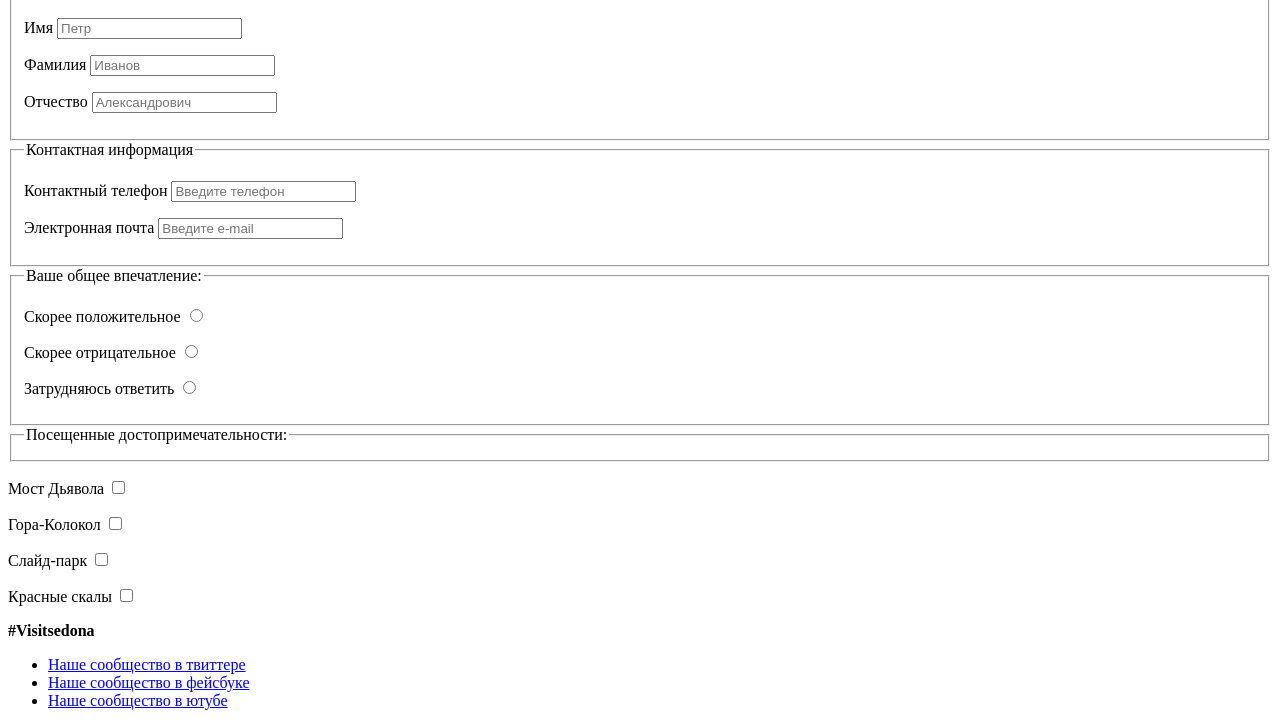
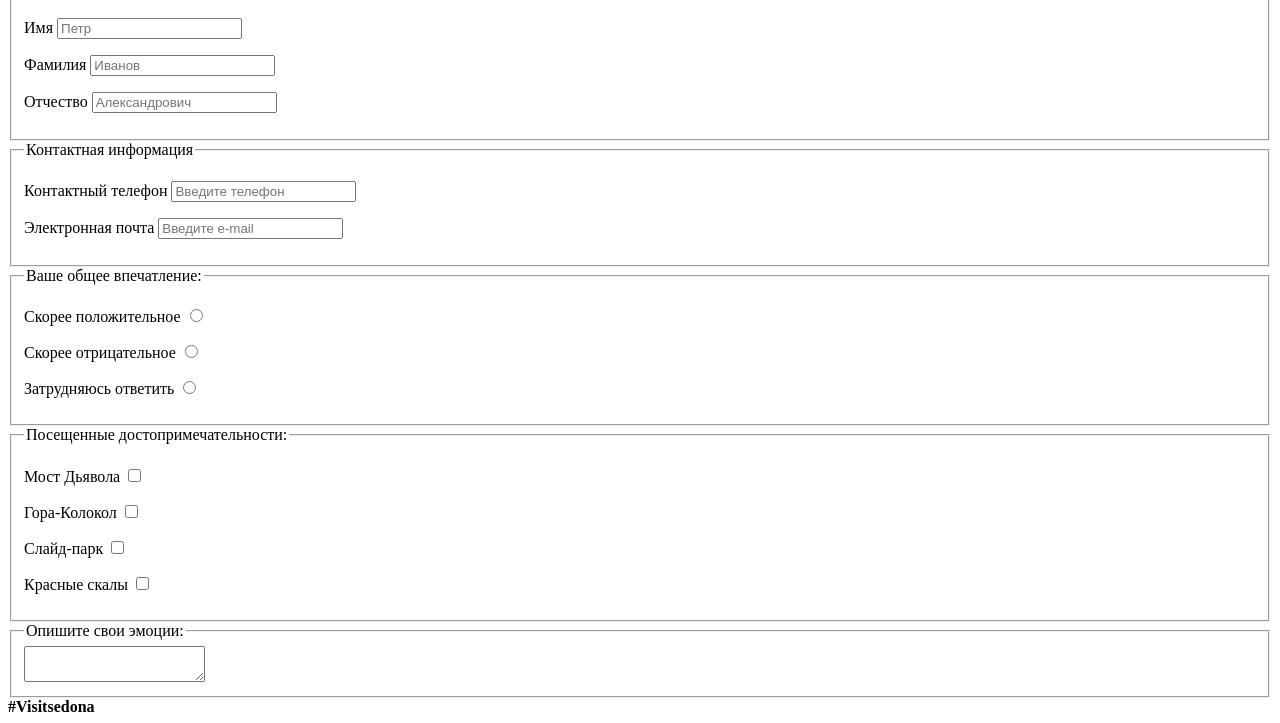
Before and after one commit to industrialUNDEAD/sedona, a website: page source/form.html in a window 1280 px wide. Shown: the part 300-1023 px from the top of the page. Drawn offline with Linux system fonts and the light colour scheme.

Commit message:
Разметка поля развернутой обратной связи

```diff
--- a/source/form.html
+++ b/source/form.html
@@ -115,7 +115,6 @@
             <legend class="feedback__group-title">
               Посещенные достопримечательности:
             </legend>
-          </fieldset>
             <p class="feedback__form-item">
               <label class="feedback__form-label" for="devil-bridge">
                 Мост Дьявола
@@ -140,6 +139,14 @@
               </label>
               <input class="feedback__form-field" type="checkbox" name="red rock" id="red-rock">
             </p>
+          </fieldset>
+          <fieldset class="feedback__form-group feedback__form-group--emotions-description">
+            <legend class="feedback__group-title">
+              Опишите свои эмоции:
+            </legend>
+            <textarea class="feedback__form-field" name="emotions-comment" id="emotions" placeholder="Опишите подробно все свои восторги">
+            </textarea>
+          </fieldset>
         </form>
       </section>
     </main>
```
Lines whose indentation alone changed are shown as unchanged.
